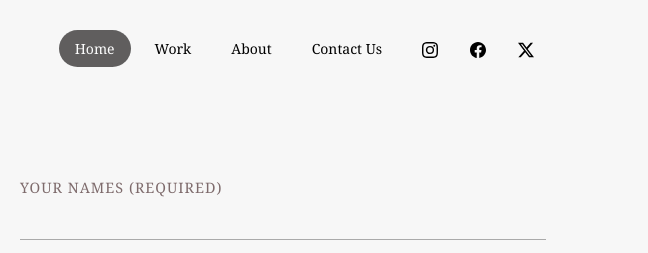
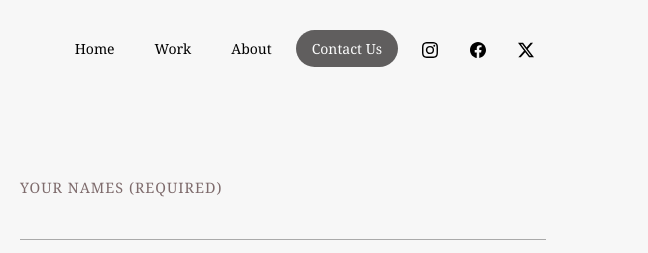
Before and after one commit to shreyabharadwaj039/photography, a plain HTML site: page contact.html in a window 1280 px wide. Shown: the top 253 px of the page, 632-1280 px from the left. Drawn offline with nearby package versions, Linux system fonts and the light colour scheme.

Commit message:
Update contact.html

```diff
--- a/contact.html
+++ b/contact.html
@@ -185,16 +185,16 @@
             <div class="collapse navbar-collapse" id="navbarContent">
                 <ul class="nav nav-pills nav-fill gap-2 p-1 small ms-auto" id="pillNav2" role="tablist">
                     <li class="nav-item" role="presentation">
-                        <button class="nav-link active rounded-5" id="home-tab2" data-bs-toggle="tab" type="button" role="tab" aria-selected="true" onclick="document.location='index.html'">Home</button>
+                        <button class="nav-link rounded-5" id="home-tab2" data-bs-toggle="tab" type="button" role="tab" aria-selected="true" onclick="document.location='index.html'">Home</button>
                     </li>
                     <li class="nav-item" role="presentation">
                         <button class="nav-link rounded-5" id="profile-tab2" data-bs-toggle="tab" type="button" role="tab" aria-selected="false" onclick="document.location='work.html'">Work</button>
                     </li>
                     <li class="nav-item" role="presentation">
-                        <button class="nav-link rounded-5" id="contact-tab2" data-bs-toggle="tab" type="button" role="tab" aria-selected="false">About</button>
+                        <button class="nav-link rounded-5" id="contact-tab2" data-bs-toggle="tab" type="button" role="tab" aria-selected="false" onclick="document.location='about.html'">About</button>
                     </li>
                     <li class="nav-item" role="presentation">
-                        <button class="nav-link rounded-5" id="contact-tab2" data-bs-toggle="tab" type="button" role="tab" aria-selected="false" onclick="document.location='contact.html'">Contact Us</button>
+                        <button class="nav-link active rounded-5" id="contact-tab2" data-bs-toggle="tab" type="button" role="tab" aria-selected="false" onclick="document.location='contact.html'">Contact Us</button>
                     </li>
                     <div class="social-media-container">
                         <li class="nav-item" role="presentation">
```
